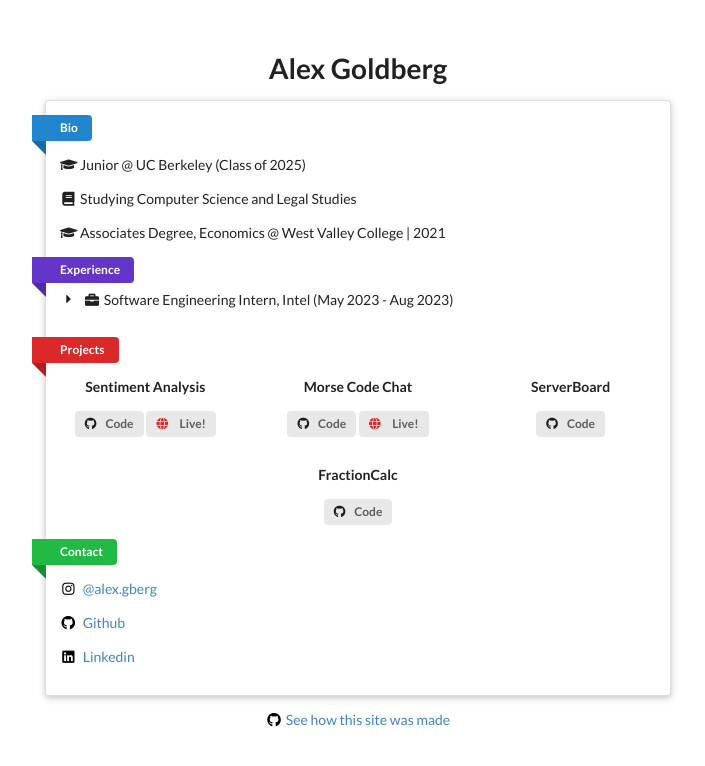
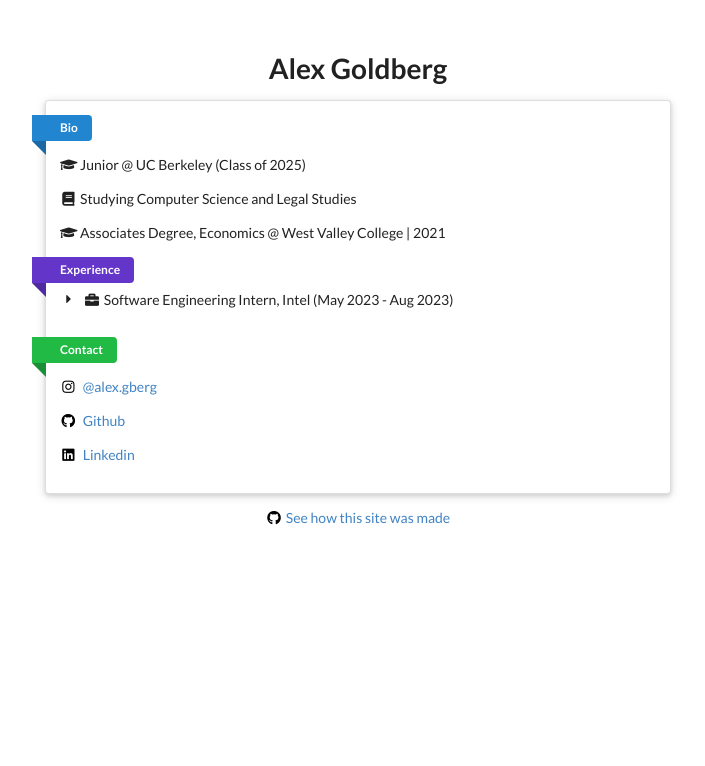
Before and after one commit to vlexvnder/PersonalWebsite, a plain HTML site: page index.html in a window 1280 px wide. Shown: the whole page, without its empty margins (282-987 px from the left). Drawn offline with nearby package versions, Linux system fonts and the light colour scheme.

Commit message:
rm projects

```diff
--- a/index.html
+++ b/index.html
@@ -70,45 +70,7 @@
 						</div>
 						<br>
 					</div>
-					<a class="ui red ribbon label">Projects</a>
-					<p>
-						<div class="ui center aligned three column doubling stackable relaxed grid">
 
-							<div class="column">
-								<p><b>Sentiment Analysis</b></p>
-								<p><span><a href="https://github.com/emote-sentiment-analysis/backend"><span
-												class="ui label"><i class="black github icon"></i>Code</span></a> <a
-											href="/sentiment"><span class="ui label"><i class="red globe icon"></i>
-												Live!</span></a></span></p>
-							</div>
-
-							<div class="column">
-
-								<p><b>Morse Code Chat</b></p>
-								<p><span><a href="https://github.com/vlexvnder/Morse-Code-Chat"><span
-												class="ui label"><i class="black github icon"></i>Code</span></a> <a
-											href="/morse"><span class="ui label"><i class="red globe icon"></i>
-												Live!</span></a></span></p>
-							</div>
-
-							<div class="column">
-
-								<p><b>ServerBoard</b></p>
-								<p><span><a href="https://github.com/vlexvnder/ServerBoard"><span
-												class="ui label"><i class="black github icon"></i>Code</span></a>
-							</div>
-
-							<div class="column">
-
-								<p><b>FractionCalc</b></p>
-								<p><span><a href="https://github.com/vlexvnder/FractionCalc"><span
-												class="ui label"><i class="black github icon"></i>Code</span></a>
-							</div>
-						</div>
-
-
-
-					</p>
 					<a class="ui green ribbon label">Contact</a>
 					<p>
 						<p><a href="https://www.instagram.com/alex.gberg/"><i style="color: black;"
```
